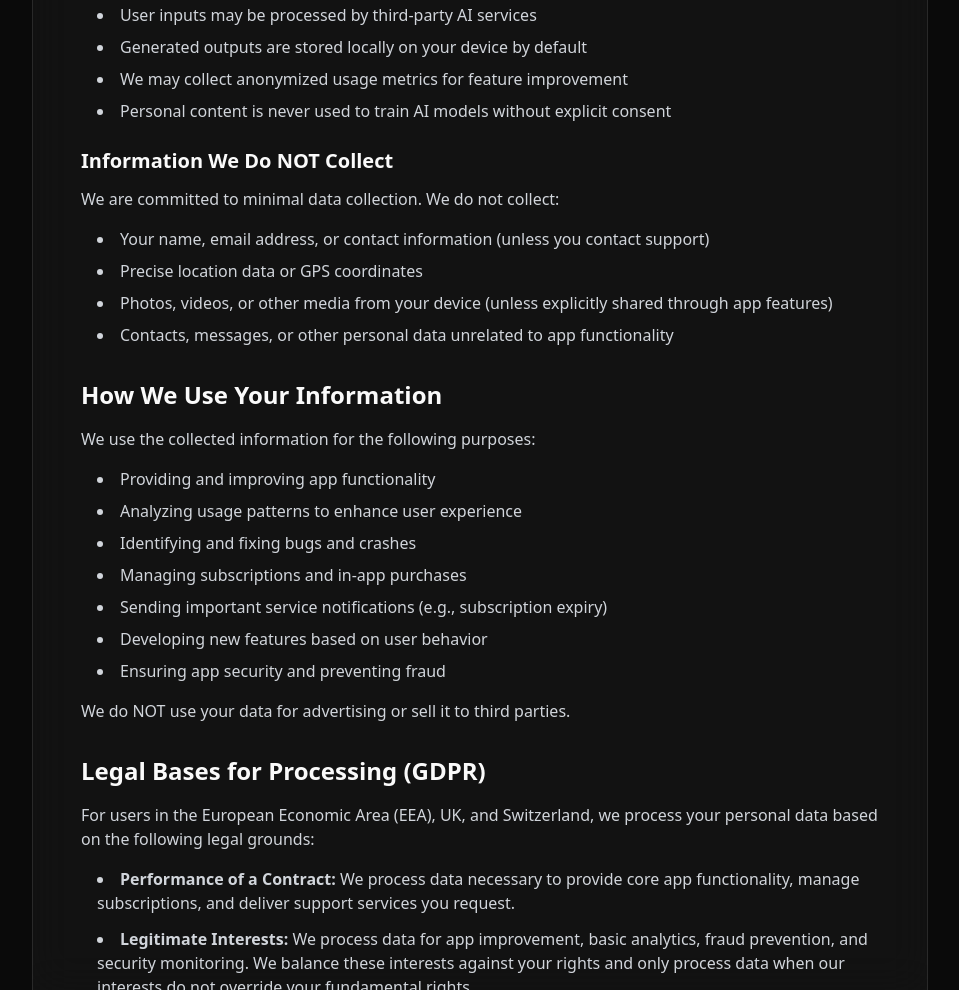
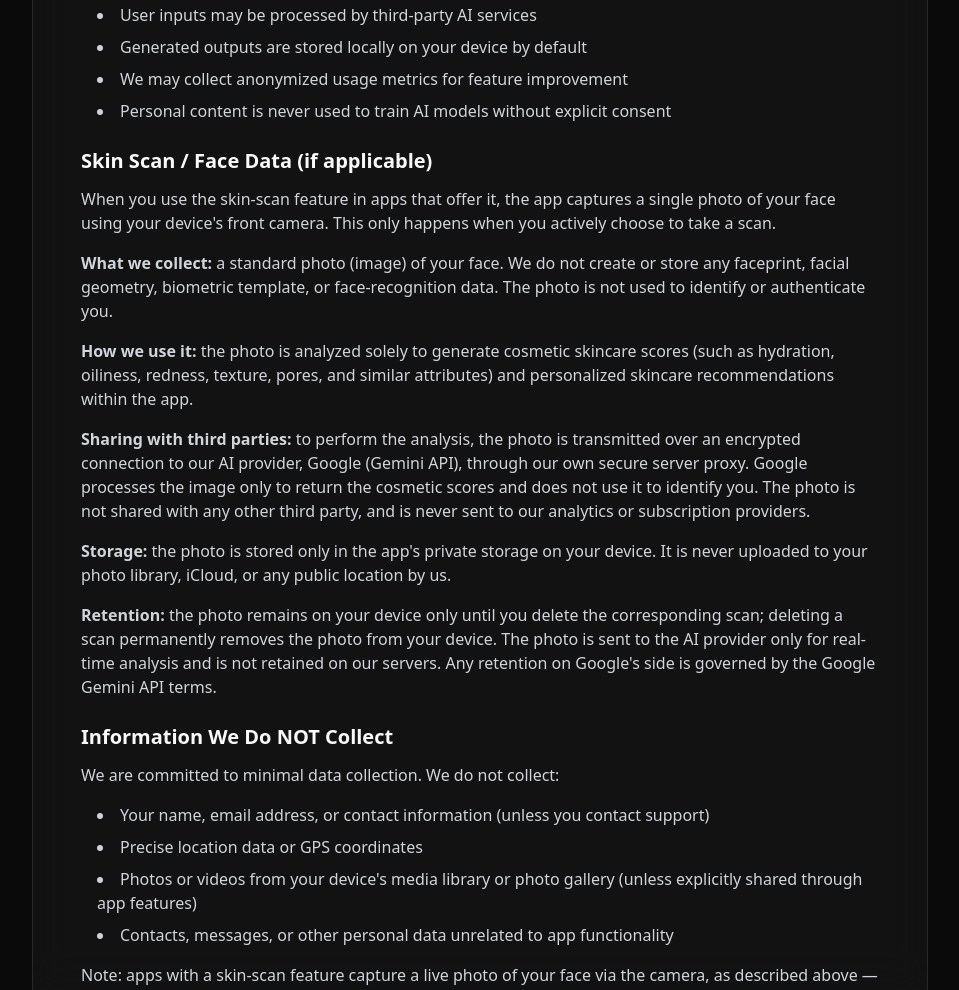
Before and after one commit to thiagocenturion/thiagocenturion-site, a plain HTML site: page docs/privacy.html in a window 1280 px wide. Shown: the part 1810-2800 px from the top of the page, without its empty margins (160-1119 px from the left). Drawn offline with nearby package versions, Linux system fonts and the light colour scheme.

Commit message:
Add skin-scan face data disclosure to privacy policy
Documents the skin-scan camera photo feature (collection, use, Google
Gemini API sharing, storage, and retention) and adjusts the "Information
We Do NOT Collect" section to no longer blanket-deny photo collection.

```diff
--- a/docs/privacy.html
+++ b/docs/privacy.html
@@ -50,7 +50,7 @@
             <div class="glass-card rounded-3xl p-8 sm:p-12">
                 <h1 class="text-4xl font-bold mb-4">Privacy Policy</h1>
                 <p class="text-gray-400 mb-2">Effective Date: January 13, 2026</p>
-                <p class="text-gray-400 mb-8">Last Updated: January 14, 2026</p>
+                <p class="text-gray-400 mb-8">Last Updated: July 13, 2026</p>
 
                 <div class="prose prose-invert prose-lg max-w-none space-y-8">
                     <section>
@@ -138,6 +138,26 @@
                             <li>Personal content is never used to train AI models without explicit consent</li>
                         </ul>
 
+                        <h3 class="text-xl font-semibold mb-3 mt-6">Skin Scan / Face Data (if applicable)</h3>
+                        <p class="text-gray-300 mb-4">
+                            When you use the skin-scan feature in apps that offer it, the app captures a single photo of your face using your device's front camera. This only happens when you actively choose to take a scan.
+                        </p>
+                        <p class="text-gray-300 mb-4">
+                            <strong>What we collect:</strong> a standard photo (image) of your face. We do not create or store any faceprint, facial geometry, biometric template, or face-recognition data. The photo is not used to identify or authenticate you.
+                        </p>
+                        <p class="text-gray-300 mb-4">
+                            <strong>How we use it:</strong> the photo is analyzed solely to generate cosmetic skincare scores (such as hydration, oiliness, redness, texture, pores, and similar attributes) and personalized skincare recommendations within the app.
+                        </p>
+                        <p class="text-gray-300 mb-4">
+                            <strong>Sharing with third parties:</strong> to perform the analysis, the photo is transmitted over an encrypted connection to our AI provider, Google (Gemini API), through our own secure server proxy. Google processes the image only to return the cosmetic scores and does not use it to identify you. The photo is not shared with any other third party, and is never sent to our analytics or subscription providers.
+                        </p>
+                        <p class="text-gray-300 mb-4">
+                            <strong>Storage:</strong> the photo is stored only in the app's private storage on your device. It is never uploaded to your photo library, iCloud, or any public location by us.
+                        </p>
+                        <p class="text-gray-300">
+                            <strong>Retention:</strong> the photo remains on your device only until you delete the corresponding scan; deleting a scan permanently removes the photo from your device. The photo is sent to the AI provider only for real-time analysis and is not retained on our servers. Any retention on Google's side is governed by the Google Gemini API terms.
+                        </p>
+
                         <h3 class="text-xl font-semibold mb-3 mt-6">Information We Do NOT Collect</h3>
                         <p class="text-gray-300 mb-4">
                             We are committed to minimal data collection. We do not collect:
@@ -145,9 +165,12 @@
                         <ul class="list-disc list-inside text-gray-300 space-y-2 ml-4">
                             <li>Your name, email address, or contact information (unless you contact support)</li>
                             <li>Precise location data or GPS coordinates</li>
-                            <li>Photos, videos, or other media from your device (unless explicitly shared through app features)</li>
+                            <li>Photos or videos from your device's media library or photo gallery (unless explicitly shared through app features)</li>
                             <li>Contacts, messages, or other personal data unrelated to app functionality</li>
                         </ul>
+                        <p class="text-gray-300 mt-4">
+                            Note: apps with a skin-scan feature capture a live photo of your face via the camera, as described above — this is a deliberate, feature-specific exception, not a change to our general no-media-collection practice.
+                        </p>
                     </section>
 
                     <section>
```
